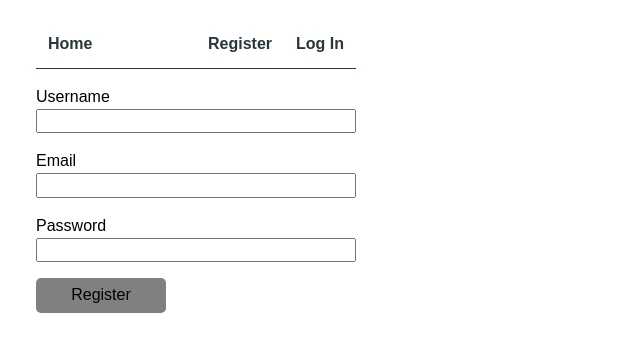
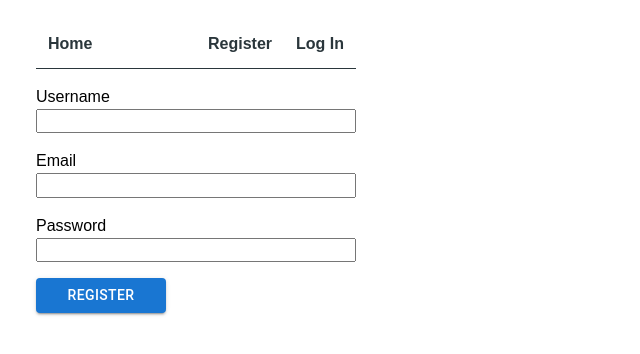
Before and after one commit to PolliBu/goit-react-hw-08, a React (Vite) app: page /register in a window 1280 px wide. Shown: the top 354 px of the page, without its empty margins (0-640 px from the left). Built offline with nearby package versions, Linux system fonts and the light colour scheme.

Commit message:
Add button

```diff
--- a/package.json
+++ b/package.json
@@ -10,6 +10,11 @@
     "preview": "vite preview"
   },
   "dependencies": {
+    "@emotion/react": "^11.11.4",
+    "@emotion/styled": "^11.11.0",
+    "@mui/icons-material": "^5.15.12",
+    "@mui/material": "^5.15.12",
+    "@mui/styled-engine-sc": "^6.0.0-alpha.17",
     "@reduxjs/toolkit": "^2.2.1",
     "axios": "^1.6.7",
     "formik": "^2.4.5",
@@ -26,6 +31,7 @@
     "react-redux": "^9.1.0",
     "react-router-dom": "^6.22.1",
     "redux-persist": "^6.0.0",
+    "styled-components": "^6.1.8",
     "yup": "^1.3.3"
   },
   "devDependencies": {
--- a/src/components/Contact/Contact.jsx
+++ b/src/components/Contact/Contact.jsx
@@ -5,6 +5,8 @@ import { useDispatch } from 'react-redux';
 import { deleteContact } from '../../redux/contacts/operations';
 import Modal from 'react-modal';
 import React from 'react';
+import DeleteIcon from '@mui/icons-material/Delete';
+import Button from '@mui/material/Button';
 
 const customStyles = {
   content: {
@@ -49,9 +51,15 @@ const Contact = ({ contact: { name, number, id } }) => {
           <FaPhone /> {number}
         </p>
       </div>
-      <button className={css.btn} onClick={openModal}>
+      <Button
+        variant="outlined"
+        startIcon={<DeleteIcon />}
+        // className={css.btn}
+        onClick={openModal}
+      >
         Delete
-      </button>
+      </Button>
+
       <Modal
         isOpen={modalIsOpen}
         onAfterOpen={afterOpenModal}
@@ -62,9 +70,9 @@ const Contact = ({ contact: { name, number, id } }) => {
         <h2 ref={_subtitle => (subtitle = _subtitle)}>
           Do you really want to delete this contact?
         </h2>
-        <button className={css.btn} onClick={handleDelete}>
+        <Button variant="contained" onClick={handleDelete}>
           Yes, delete!
-        </button>
+        </Button>
       </Modal>
     </div>
   );
--- a/src/components/Contact/Contact.module.css
+++ b/src/components/Contact/Contact.module.css
@@ -21,10 +21,10 @@
   font-size: 24px;
 }
 
-.btn {
+/* .btn {
   height: 35px;
   padding: 5px;
   border-radius: 5px;
   background-color: gray;
   font-size: 20px;
-}
+} */
--- a/src/components/ContactForm/ContactForm.jsx
+++ b/src/components/ContactForm/ContactForm.jsx
@@ -5,6 +5,7 @@ import { nanoid } from 'nanoid/non-secure';
 import css from './ContactForm.module.css';
 import { useDispatch } from 'react-redux';
 import { addContact } from '../../redux/contacts/operations';
+import Button from '@mui/material/Button';
 
 const FeedbackSchema = Yup.object().shape({
   name: Yup.string()
@@ -69,10 +70,9 @@ const ContactForm = () => {
           />
           <ErrorMessage className={css.error} name="number" component="span" />
         </div>
-
-        <button className={css.btn} type="submit">
+        <Button variant="contained" className={css.btn} type="submit">
           Add contact
-        </button>
+        </Button>
       </Form>
     </Formik>
   );
--- a/src/components/ContactForm/ContactForm.module.css
+++ b/src/components/ContactForm/ContactForm.module.css
@@ -38,5 +38,4 @@
   width: 130px;
   padding: 5px;
   border-radius: 5px;
-  background-color: gray;
 }
--- a/src/components/LoginForm/LoginForm.jsx
+++ b/src/components/LoginForm/LoginForm.jsx
@@ -2,6 +2,7 @@ import toast from 'react-hot-toast';
 import { useDispatch } from 'react-redux';
 import { logIn } from '../../redux/auth/operations';
 import css from './LoginForm.module.css';
+import Button from '@mui/material/Button';
 
 const LoginForm = () => {
   const dispatch = useDispatch();
@@ -35,9 +36,9 @@ const LoginForm = () => {
         Password
         <input type="password" name="password" />
       </label>
-      <button className={css.btn} type="submit">
+      <Button variant="contained" className={css.btn} type="submit">
         Log In
-      </button>
+      </Button>
     </form>
   );
 };
--- a/src/components/LoginForm/LoginForm.module.css
+++ b/src/components/LoginForm/LoginForm.module.css
@@ -13,5 +13,5 @@
   width: 130px;
   padding: 5px;
   border-radius: 5px;
-  background-color: gray;
+  /* background-color: gray; */
 }
--- a/src/components/RegisterForm/RegisterForm.jsx
+++ b/src/components/RegisterForm/RegisterForm.jsx
@@ -1,6 +1,7 @@
 import { useDispatch } from 'react-redux';
 import { register } from '../../redux/auth/operations';
 import css from './RegisterForm.module.css';
+import Button from '@mui/material/Button';
 
 const RegisterForm = () => {
   const dispatch = useDispatch();
@@ -32,9 +33,9 @@ const RegisterForm = () => {
         Password
         <input type="password" name="password" />
       </label>
-      <button className={css.btn} type="submit">
+      <Button variant="contained" className={css.btn} type="submit">
         Register
-      </button>
+      </Button>
     </form>
   );
 };
--- a/src/components/UserMenu/UserMenu.jsx
+++ b/src/components/UserMenu/UserMenu.jsx
@@ -2,6 +2,7 @@ import { useDispatch } from 'react-redux';
 import { logOut } from '../../redux/auth/operations';
 import { useAuth } from '../../hooks';
 import css from './UserMenu.module.css';
+import Button from '@mui/material/Button';
 
 const UserMenu = () => {
   const dispatch = useDispatch();
@@ -10,13 +11,15 @@ const UserMenu = () => {
   return (
     <div className={css.wrapper}>
       <p className={css.username}>Welcome, {user.name}</p>
-      <button
+
+      <Button
+        variant="outlined"
         className={css.btn}
         type="button"
         onClick={() => dispatch(logOut())}
       >
         Logout
-      </button>
+      </Button>
     </div>
   );
 };
--- a/src/components/UserMenu/UserMenu.module.css
+++ b/src/components/UserMenu/UserMenu.module.css
@@ -13,5 +13,5 @@
   width: 130px;
   padding: 5px;
   border-radius: 5px;
-  background-color: gray;
+  /* background-color: gray; */
 }
--- a/src/redux/contacts/selectors.js
+++ b/src/redux/contacts/selectors.js
@@ -23,3 +23,8 @@ export const selectVisibleContacts = createSelector(
     return fuse.search(filter).map(contact => contact.item);
   },
 );
+
+//  return contactResults.filter(
+//     contact =>
+//       contact.name.toLowerCase().includes(filter.toLowerCase()) ||
+//       contact.number.includes(filter),
```
Also changed, not shown: 1 other file (tests, documents, lock files or other folders).
